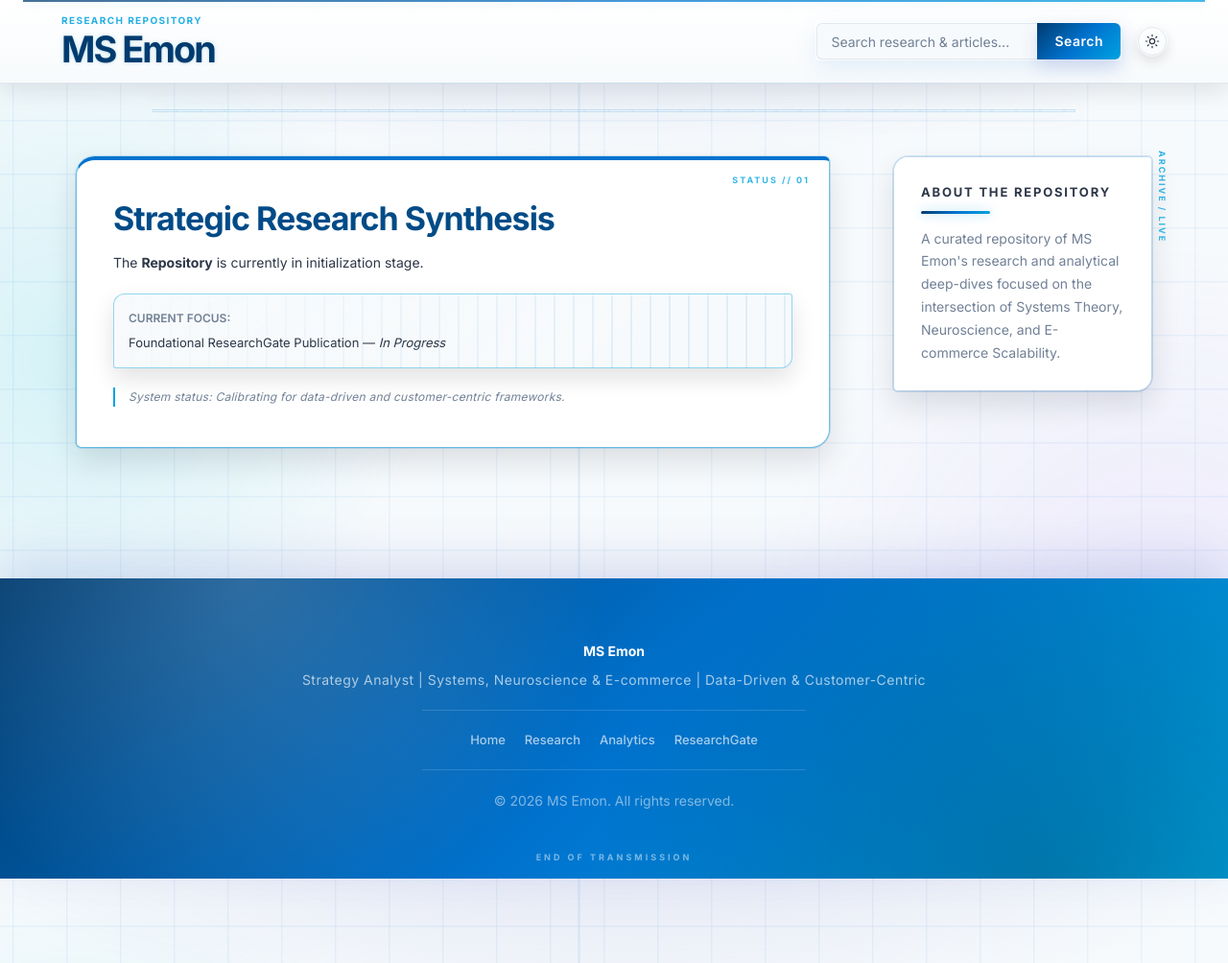
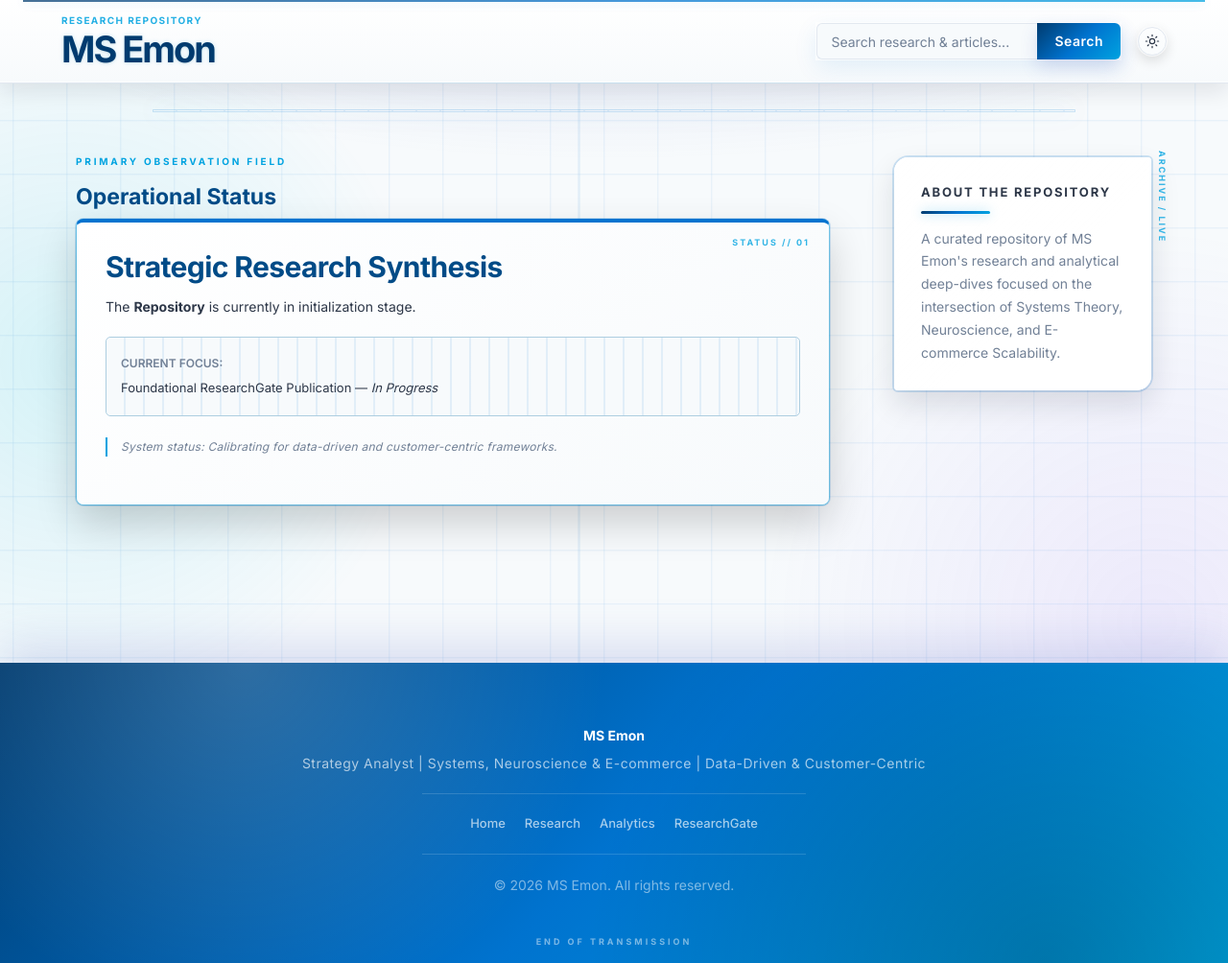
Before and after one commit to msemonlab/msemonlab.github.io, a Jekyll site: the page built from index.md, in a window 1280 px wide and 1004 px high. Shown: the whole window at 96% size. Built offline with Jekyll 4.4.1, drawn with Linux system fonts in a browser that asks for light colours.

Commit message:
Restore Operational Status and Primary Observation Field titles to match Blogger

```diff
--- a/index.md
+++ b/index.md
@@ -3,12 +3,16 @@ layout: default
 title: Home
 ---
 
-<div class="status-card">
-  <h3>Strategic Research Synthesis</h3>
-  <p>The <strong>Repository</strong> is currently in initialization stage.</p>
-  <div class="status-detail">
-    <span>Current Focus:</span>
-    <p>Foundational ResearchGate Publication &mdash; <em>In Progress</em></p>
+<section class="home-status">
+  <p class="eyebrow">PRIMARY OBSERVATION FIELD</p>
+  <h2>Operational Status</h2>
+  <div class="status-card">
+    <h3>Strategic Research Synthesis</h3>
+    <p>The <strong>Repository</strong> is currently in initialization stage.</p>
+    <div class="focus-panel">
+      <span>Current Focus:</span>
+      <p>Foundational ResearchGate Publication &mdash; <em>In Progress</em></p>
+    </div>
+    <p class="status-note">System status: Calibrating for data-driven and customer-centric frameworks.</p>
   </div>
-  <p class="status-note">System status: Calibrating for data-driven and customer-centric frameworks.</p>
-</div>
+</section>
```
